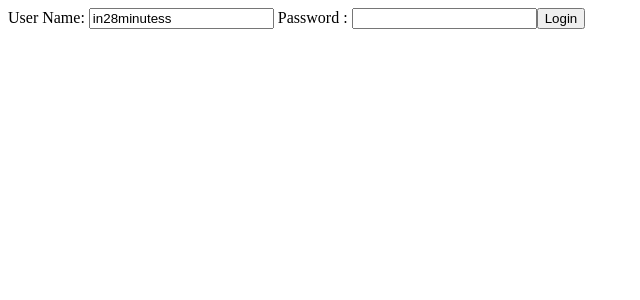
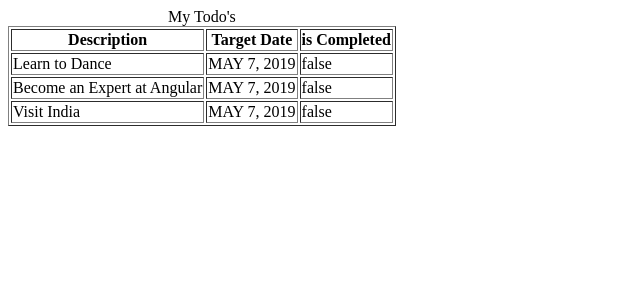
Before and after one commit to AbigailOrtega/AngularSpringBootTuto, an Angular app: page /todos in a window 1280 px wide. Before the commit this address led to /. Shown: the top 300 px of the page, without its empty margins (0-640 px from the left). Built offline with nearby package versions, Linux system fonts and the light colour scheme.

Commit message:
add clases definition

```diff
--- a/src/app/app-routing.module.ts
+++ b/src/app/app-routing.module.ts
@@ -1,7 +1,19 @@
 import { NgModule } from '@angular/core';
 import { Routes, RouterModule } from '@angular/router';
+import { LoginComponent } from './login/login.component';
+import { WelcomeComponent } from './welcome/welcome.component';
+import { ErrorComponent } from './error/error.component';
+import { ListTodosComponent } from './list-todos/list-todos.component';
 
-const routes: Routes = [];
+//welcome
+const routes: Routes = [ /**Establece los paths y los redireccionamientos */
+  { path: '', component: LoginComponent },
+  { path: 'login', component: LoginComponent },
+  { path: 'welcome/:name', component: WelcomeComponent },/** ASÍ SE AGREGAN VARIABLES EN EL PATH*/
+  { path: 'todos', component: ListTodosComponent },/** ASÍ SE AGREGAN VARIABLES EN EL PATH*/
+  { path: '**', component: ErrorComponent }
+  /*{path:,component:}*/
+];
 
 @NgModule({
   imports: [RouterModule.forRoot(routes)],
--- a/src/app/app.component.html
+++ b/src/app/app.component.html
@@ -21,7 +21,5 @@
   </li>
 </ul>
 <app-welcome></app-welcome>-->
-<app-login></app-login>
-<!--<router-outlet></router-outlet>
-
--->
+<!--<app-login></app-login>-->
+<router-outlet></router-outlet> <!-- actuva el rooteo-->
--- a/src/app/app.module.ts
+++ b/src/app/app.module.ts
@@ -7,19 +7,26 @@ import { AppRoutingModule } from './app-routing.module';
 import { AppComponent } from './app.component';
 import { WelcomeComponent } from './welcome/welcome.component';
 import { LoginComponent } from './login/login.component';
+import { ErrorComponent } from './error/error.component';
+import { ListTodosComponent } from './list-todos/list-todos.component';
 /**Aquí se agregan todos los modulos que se vayan agregando con el comando ng generate component <nombre>*/
-@NgModule({
-  declarations: [
+/**Cuando se construye una aplicacion angular se crean una serie de modulos */
+/**Unos modulos ya existen y solo hay que "importarlos" */
+/** Each directive that you create as part of the angular application are always associated with angular Module*/
+@NgModule({ /**la anotación indica que se trata de un modulo de angular*/
+  declarations: [/**Parte del modulo */
     AppComponent,
-    WelcomeComponent,
-    LoginComponent
+    WelcomeComponent,/** esto es un javascript modules */
+    LoginComponent, /** esto es un javascript modules */
+    ErrorComponent,/** esto es un javascript modules */
+    ListTodosComponent /** esto es un javascript modules */
   ],
-  imports: [
+  imports: [ /**los componentes necesitan esto para funcinar */
     BrowserModule,
     AppRoutingModule,
     FormsModule /***/
   ],
   providers: [],
-  bootstrap: [AppComponent]
+  bootstrap: [AppComponent] /** */
 })
-export class AppModule { }
+export class AppModule { } /**Al importar AppModule se puede hacer uso de todos los componentes */
--- /dev/null
+++ b/src/app/error/error.component.html
@@ -0,0 +1 @@
+{{errorMessage}}
--- /dev/null
+++ b/src/app/error/error.component.ts
@@ -0,0 +1,15 @@
+import { Component, OnInit } from '@angular/core';
+
+@Component({
+  selector: 'app-error',
+  templateUrl: './error.component.html',
+  styleUrls: ['./error.component.css']
+})
+export class ErrorComponent implements OnInit {
+  errorMessage='An Error Ocurred !'
+  constructor() { }
+
+  ngOnInit() {
+  }
+
+}
--- /dev/null
+++ b/src/app/list-todos/list-todos.component.html
@@ -0,0 +1,18 @@
+<table border="1">
+  <caption>My Todo's</caption>
+  <thead>
+    <tr>
+      <th>Description</th>
+      <th>Target Date</th>
+      <th>is Completed</th>
+    </tr>
+  </thead>
+  <tbody>
+    <!--For (Todo todo : todos)  like java-->
+    <tr *ngFor="let todo of todos">
+      <td>{{todo.description}}</td>
+      <td>{{todo.targetDate | date | uppercase}}</td>  <!--le da formato a la fecha -->
+      <td>{{todo.done}}</td>
+    </tr>
+  </tbody>
+</table>
--- /dev/null
+++ b/src/app/list-todos/list-todos.component.ts
@@ -0,0 +1,42 @@
+import { Component, OnInit } from '@angular/core';
+
+export class Todo{
+  constructor(
+    public id: number,
+    public description: string,
+    public done: boolean,
+    public targetDate: Date,
+  ){
+
+  }
+}
+@Component({
+  selector: 'app-list-todos',
+  templateUrl: './list-todos.component.html',
+  styleUrls: ['./list-todos.component.css']
+})
+export class ListTodosComponent implements OnInit {
+
+  todos=[
+    new Todo(1,'Learn to Dance', false, new Date()),
+    new Todo(2,'Become an Expert at Angular', false, new Date()),
+    new Todo(3,'Visit India', false, new Date())
+  /*
+
+    { id:1, description:'Learn to Dance'},
+    { id:2, description:'Become an Expert at Angular'},
+    { id:3, description:'Visit India'}*/
+  ]
+
+  /*todo ={
+    id :1,
+    description :'Learn to Dance'
+  }
+ */
+//CREANDO UN SOLO ELEMENTO TODO
+  constructor() { }
+
+  ngOnInit() {
+  }
+
+}
--- a/src/app/login/login.component.ts
+++ b/src/app/login/login.component.ts
@@ -1,5 +1,7 @@
 import { Component, OnInit } from '@angular/core';
 import { invalid } from '@angular/compiler/src/render3/view/util';
+import { Route } from '@angular/compiler/src/core';
+import { Router } from '@angular/router';
 
 @Component({
   selector: 'app-login',
@@ -12,7 +14,11 @@ export class LoginComponent implements OnInit {
   password= ''
   errorMessage='Invalid Crdentials'
   invalidLogin=false
-  constructor() { }
+
+  //Roouter
+  //Angular.giveMeRouter
+  //Depencecy Injection
+  constructor(private router: Router) { }
 
   ngOnInit() {
   }
@@ -21,6 +27,8 @@ export class LoginComponent implements OnInit {
    // console.log(this.username);
     //console.log(this.password);
     if(this.username==='in28minutess' && this.password==='dummy'){
+    //Redirect to welcome page
+    this.router.navigate(['welcome',this.username])/**Se pasa el parametro */
       this.invalidLogin=false
     }else{
       this.invalidLogin=true
--- a/src/app/welcome/welcome.component.html
+++ b/src/app/welcome/welcome.component.html
@@ -1,3 +1,7 @@
-<p>
-  welcome works!
-</p>
+<div>
+    Welcome {{name}}.
+    Welcome to our awesome App.
+</div>
+<div>
+    You can manage your todos <a routerLink="/todos">here</a>
+</div>
--- a/src/app/welcome/welcome.component.ts
+++ b/src/app/welcome/welcome.component.ts
@@ -1,4 +1,5 @@
 import { Component, OnInit } from '@angular/core';
+import { ActivatedRoute } from '@angular/router';
 //import {  AppComponent } from '../app.component';/** imporntando una clase */
 
 @Component({
@@ -7,10 +8,15 @@ import { Component, OnInit } from '@angular/core';
   styleUrls: ['./welcome.component.css']
 })
 export class WelcomeComponent implements OnInit {
-
-  constructor() { }
+    message='Some welcome Message'
+    name=''
+    //ActivatedRoute
+    constructor(private router:ActivatedRoute) { }
 
   ngOnInit() {
+    console.log(this.message)
+    console.log(this.router.snapshot.params['name']) /** Con esto se cacha la variable del path*/
+    this.name=this.router.snapshot.params['name']
   }
 
 }
```
Also changed, not shown: src/app/error/error.component.css (added), src/app/list-todos/list-todos.component.css (added), 2 other files (tests, documents, lock files or other folders).
